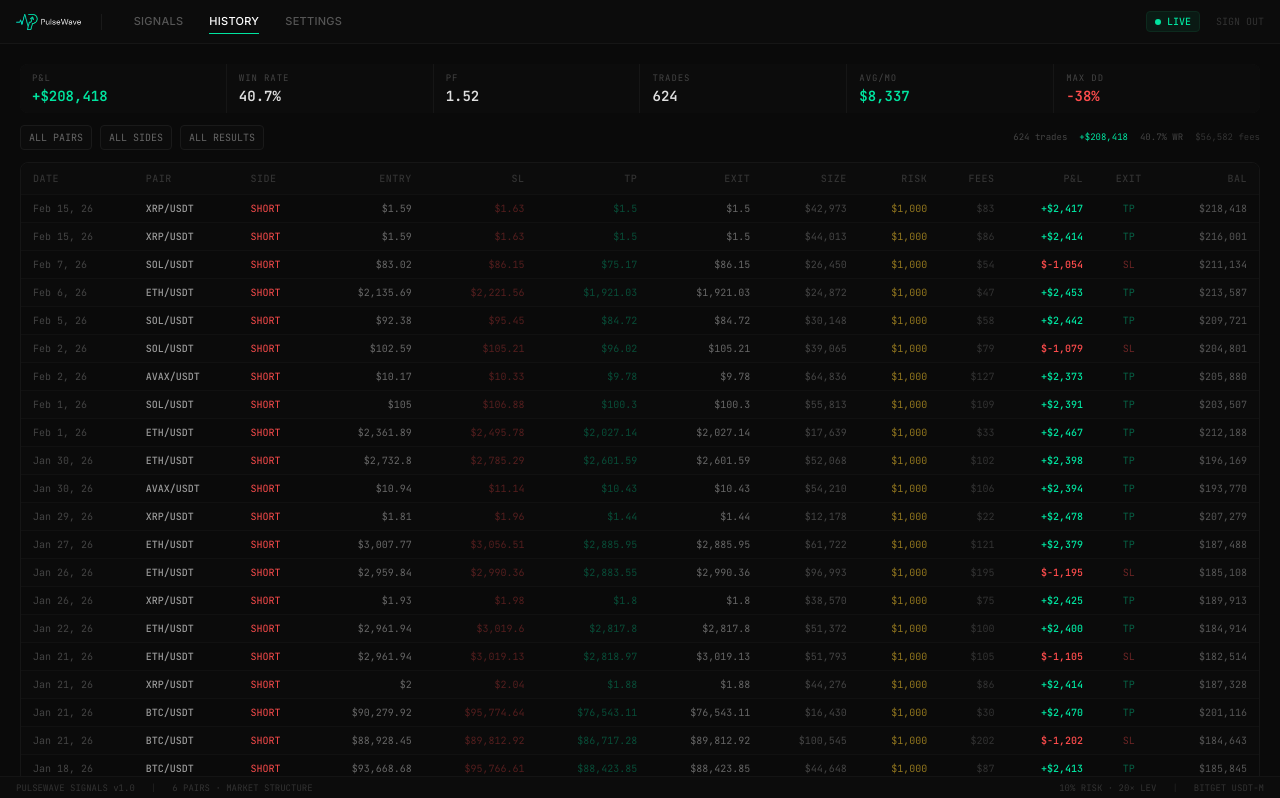
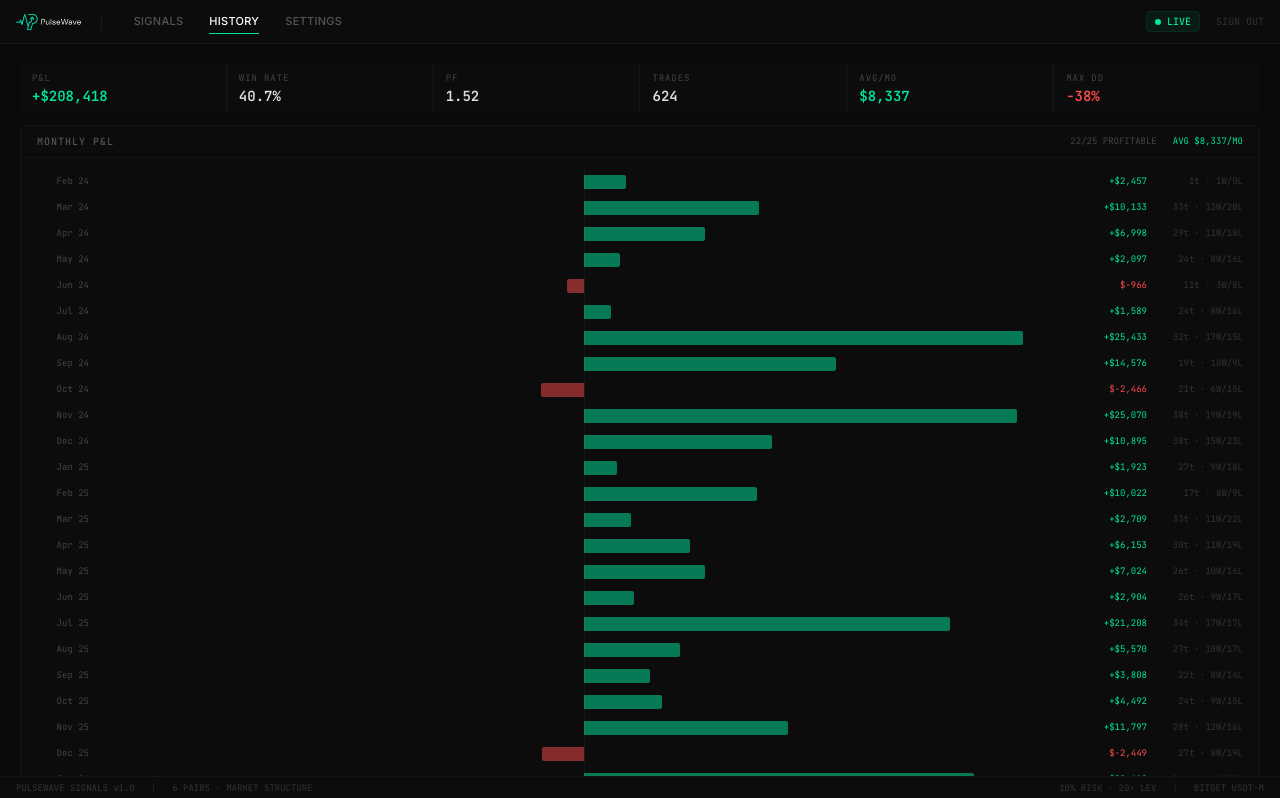
Before and after one commit to pulsewave-labs/platform, a Next.js app in the folder web/: page /dashboard/history in a window 1280 px wide. Shown: the top 798 px of the page. Built offline with nearby package versions, Linux system fonts and the light colour scheme.

Commit message:
Monthly P&L bar chart in history, removed heatmap from dashboard

```diff
--- a/web/app/dashboard/client-page.tsx
+++ b/web/app/dashboard/client-page.tsx
@@ -499,34 +499,7 @@ export default function DashboardClientPage() {
         </div>
       </section>
 
-      {/* Monthly P&L Heatmap */}
-      {monthly.length > 0 && (
-        <section>
-          <div className="flex items-center gap-2 mb-2">
-            <h2 className="text-[10px] mono text-[#555] tracking-widest font-medium">MONTHLY P&L</h2>
-          </div>
-          <div className="grid grid-cols-5 md:grid-cols-12 lg:grid-cols-25 gap-1">
-            {monthly.map(function(m: any, i: number) {
-              var isPositive = m.pnl >= 0
-              var maxPnl = Math.max.apply(null, monthly.map(function(x: any) { return Math.abs(x.pnl) }))
-              var intensity = Math.abs(m.pnl) / maxPnl
-              var bg = isPositive
-                ? 'rgba(0, 229, 160, ' + (0.05 + intensity * 0.35) + ')'
-                : 'rgba(255, 77, 77, ' + (0.05 + intensity * 0.35) + ')'
-              return (
-                <div key={i} className="rounded aspect-square flex flex-col items-center justify-center group relative cursor-default" style={{ backgroundColor: bg }}>
-                  <div className="text-[8px] mono text-[#555] leading-none">{m.month.split('-')[1]}</div>
-                  <div className="absolute -top-8 left-1/2 -translate-x-1/2 hidden group-hover:block bg-[#1a1a1a] border border-[#222] rounded px-2 py-1 text-[9px] mono whitespace-nowrap z-10">
-                    <span className={isPositive ? 'text-[#00e5a0]' : 'text-[#ff4d4d]'}>
-                      {m.month}: {isPositive ? '+' : ''}${m.pnl.toLocaleString()}
-                    </span>
-                  </div>
-                </div>
-              )
-            })}
-          </div>
-        </section>
-      )}
+      {/* removed — monthly P&L moved to history */}
     </div>
   )
 }
--- a/web/app/dashboard/history/client-page.tsx
+++ b/web/app/dashboard/history/client-page.tsx
@@ -33,6 +33,7 @@ export default function HistoryClientPage() {
 
   var stats = (data as any).stats
   var allTrades = (data as any).trades || []
+  var monthly = (data as any).monthly || []
   var pairs = Array.from(new Set(allTrades.map(function(t: any) { return t.pair }))).sort() as string[]
 
   var filtered = allTrades.filter(function(t: any) {
@@ -73,6 +74,63 @@ export default function HistoryClientPage() {
           )
         })}
       </div>
+
+      {/* Monthly P&L */}
+      {monthly.length > 0 && (
+        <div className="border border-[#161616] rounded-lg bg-[#0c0c0c] overflow-hidden">
+          <div className="flex items-center justify-between px-4 py-2 border-b border-[#141414]">
+            <div className="text-[10px] mono text-[#555] tracking-widest font-medium">MONTHLY P&L</div>
+            <div className="flex items-center gap-4 text-[9px] mono">
+              <span className="text-[#444]">{monthly.filter(function(m: any) { return m.pnl > 0 }).length}/{monthly.length} PROFITABLE</span>
+              <span className="text-[#00e5a0]">AVG ${stats.avgMonthlyPnl.toLocaleString()}/MO</span>
+            </div>
+          </div>
+          <div className="px-4 py-3">
+            {(() => {
+              var maxPnl = Math.max.apply(null, monthly.map(function(m: any) { return Math.abs(m.pnl) }))
+              var barMax = maxPnl * 1.1
+              return (
+                <div className="space-y-0.5">
+                  {monthly.map(function(m: any, i: number) {
+                    var isPos = m.pnl >= 0
+                    var width = Math.abs(m.pnl) / barMax * 50 // 50% max width for each side
+                    var monthLabel = new Date(m.month + '-01').toLocaleDateString('en-US', { month: 'short', year: '2-digit' })
+                    return (
+                      <div key={i} className="flex items-center h-6 group">
+                        {/* Month label */}
+                        <div className="w-16 text-[9px] mono text-[#444] text-right pr-3 flex-shrink-0">{monthLabel}</div>
+
+                        {/* Bar area — centered, negative goes left, positive goes right */}
+                        <div className="flex-1 flex items-center h-full relative">
+                          {/* Center line */}
+                          <div className="absolute left-1/2 top-0 bottom-0 w-px bg-[#1a1a1a]"></div>
+
+                          {/* Bar */}
+                          {isPos ? (
+                            <div className="absolute left-1/2 h-3.5 rounded-r-sm transition-all group-hover:h-4" style={{ width: width + '%', backgroundColor: 'rgba(0, 229, 160, 0.5)' }}></div>
+                          ) : (
+                            <div className="absolute right-1/2 h-3.5 rounded-l-sm transition-all group-hover:h-4" style={{ width: width + '%', backgroundColor: 'rgba(255, 77, 77, 0.5)' }}></div>
+                          )}
+                        </div>
+
+                        {/* Value */}
+                        <div className={'w-20 text-[9px] mono text-right flex-shrink-0 pl-3 transition-colors ' + (isPos ? 'text-[#00e5a0] group-hover:text-[#00e5a0]' : 'text-[#ff4d4d] group-hover:text-[#ff4d4d]')}>
+                          {isPos ? '+' : ''}${m.pnl.toLocaleString()}
+                        </div>
+
+                        {/* Trades + WR */}
+                        <div className="w-24 text-[9px] mono text-[#333] text-right flex-shrink-0 hidden md:block">
+                          {m.trades}t · {m.wins}W/{m.losses}L
+                        </div>
+                      </div>
+                    )
+                  })}
+                </div>
+              )
+            })()}
+          </div>
+        </div>
+      )}
 
       {/* Filters */}
       <div className="flex flex-wrap items-center gap-2">
```
